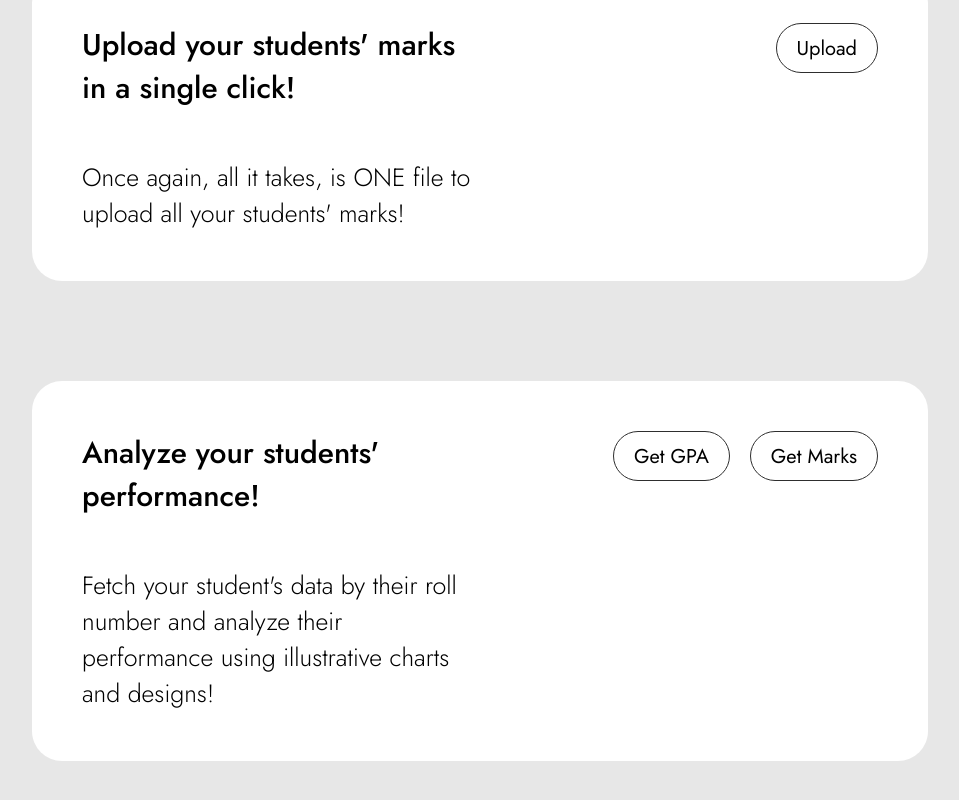
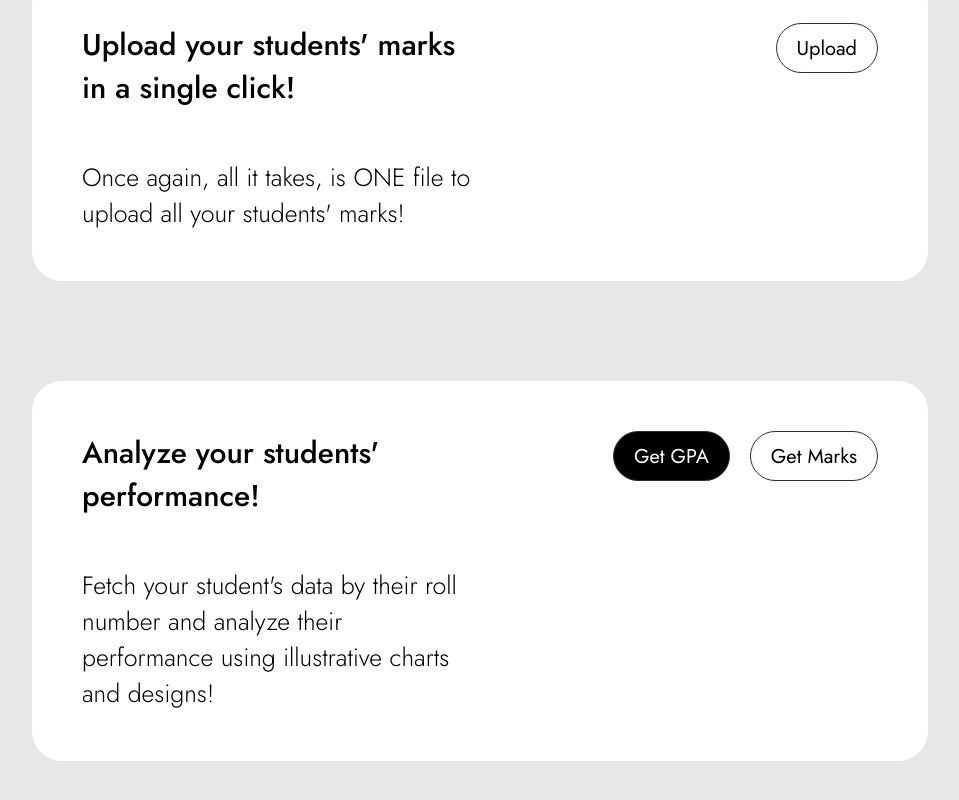
Before and after one commit to Viserion-7/Academize, a React (Create React App) app in the folder progress_frontend/: page / in a window 1280 px wide. Shown: the part 1804-2604 px from the top of the page, without its empty margins (160-1119 px from the left). Built offline with nearby package versions, Linux system fonts and the light colour scheme.

Commit message:
Navbar UI changed a bit

```diff
--- a/progress_frontend/src/components/Home.js
+++ b/progress_frontend/src/components/Home.js
@@ -39,6 +39,26 @@ const Button = styled(Link)`
     background-color: #000;
     color: #fff;
     border: 1px solid #fff;
+  }
+`;
+
+
+const BlackButton = styled(Link)`
+  background-color: #000;
+  color: #fff;
+  border: 1px solid #2e2e2e;
+  border-radius: 10rem;
+  font-size: 2rem;
+  padding: 1rem 2rem;
+  text-decoration: none;
+  // margin-top: 2rem;
+  max-height: 5rem;
+  transition: background-color 0.2s ease;
+
+  &:hover {
+    background-color: #fff;
+    color: #000;
+    border: 1px solid #000;
   }
 `;
 
@@ -231,9 +251,9 @@ function Home() {
             </p>
           </div>
           <div style={{ display: "flex" }}>
-            <Button to="/student" style={{ marginRight: "2rem" }}>
+            <BlackButton to="/student" style={{ marginRight: "2rem" }}>
               Get GPA
-            </Button>
+            </BlackButton>
             <Button to="/marks">Get Marks</Button>
           </div>
         </div>
--- a/progress_frontend/src/components/navbar.css
+++ b/progress_frontend/src/components/navbar.css
@@ -119,6 +119,7 @@ body {
 .navlinks {
   padding: 20px;
   color: black;
+  box-shadow: #00000017 0px 1px 0px;
 }
 
 .navlinks:hover{
@@ -126,7 +127,7 @@ body {
   /* height: 5rem; */
   /* width: 8rem; */
   color: white;
-  border-radius: 20px;
+  border-radius: 100px;
   background-color: rgba(136, 136, 136, 0.13);
 }
 
```
